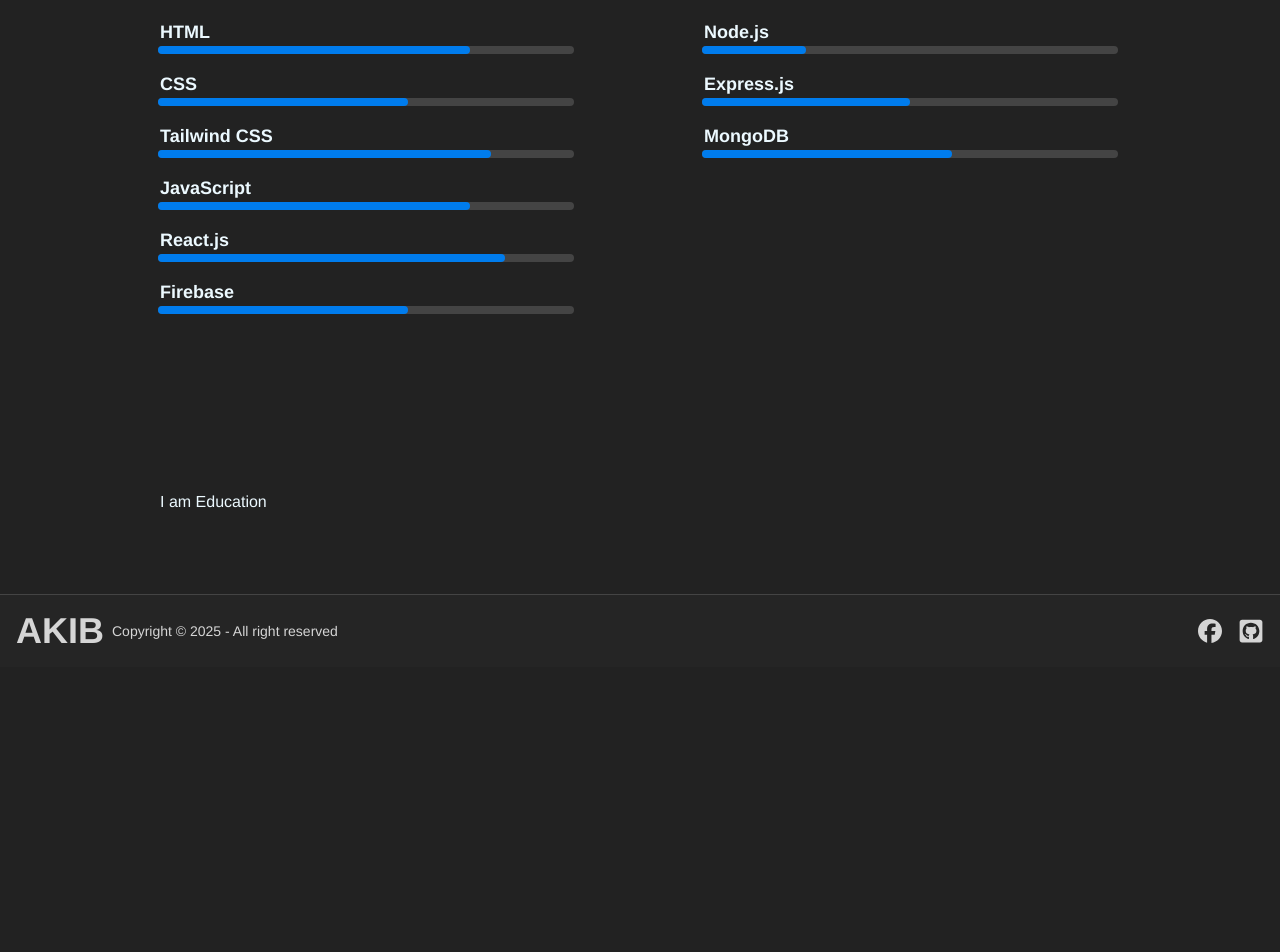
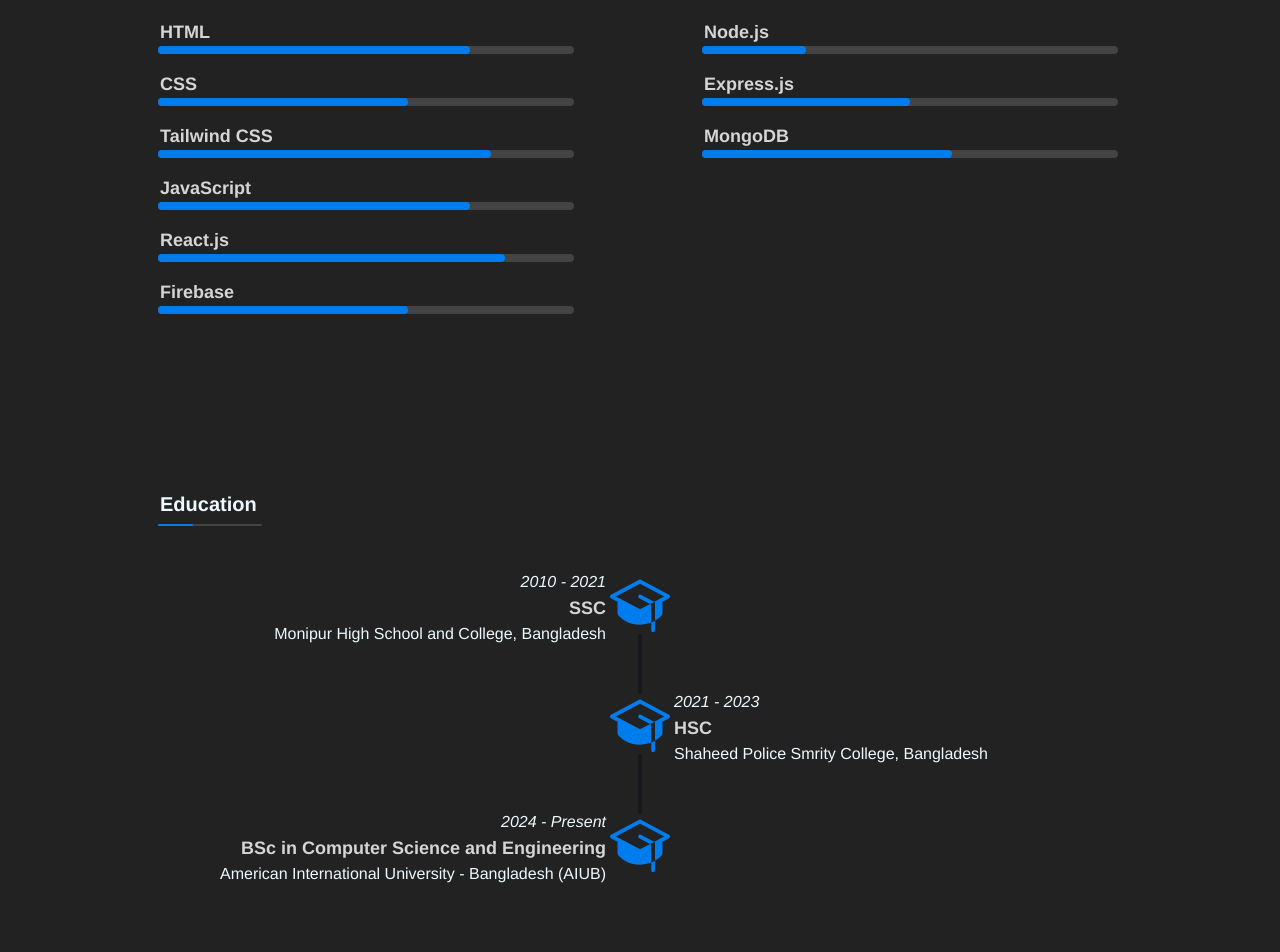
Before and after one commit to Akib-dev1/Professional-Portfolio, a React (Vite) app: page / in a window 1280 px wide. Shown: the part 1460-2412 px from the top of the page. Before the commit the page ends 2127 px from the top, so only its background shows below. Built offline with nearby package versions, Linux system fonts and the light colour scheme.

Commit message:
Education Done

```diff
--- a/src/Sections/Education.jsx
+++ b/src/Sections/Education.jsx
@@ -1,11 +1,53 @@
-import React from 'react';
+import React from "react";
+import { PiGraduationCapFill } from "react-icons/pi";
 
 const Education = () => {
-    return (
-        <div>
-            I am Education
-        </div>
-    );
+  return (
+    <div>
+      <h1 className="font-bold text-xl mb-1.5">Education</h1>
+      <div className="h-0.5 w-26 -translate-x-0.5 rounded-full bg-[#444444] mb-4">
+        <div className="w-1/3 rounded-full bg-[#007CED] h-full"></div>
+      </div>
+      <ul className="timeline mt-10 timeline-snap-icon max-md:timeline-compact timeline-vertical">
+        <li>
+          <div className="timeline-middle">
+            <PiGraduationCapFill size={60} className="text-[#007CED]" />
+          </div>
+          <div className="timeline-start mb-10 md:text-end">
+            <time className="font-mono italic">2010 - 2021</time>
+            <div className="text-lg font-black text-[#D5D5D5]">SSC</div> Monipur
+            High School and College, Bangladesh
+          </div>
+          <hr />
+        </li>
+        <li>
+          <hr />
+          <div className="timeline-middle">
+            <PiGraduationCapFill size={60} className="text-[#007CED]" />
+          </div>
+          <div className="timeline-end md:mb-10">
+            <time className="font-mono italic">2021 - 2023</time>
+            <div className="text-lg font-black text-[#D5D5D5]">HSC</div> Shaheed
+            Police Smrity College, Bangladesh
+          </div>
+          <hr />
+        </li>
+        <li>
+          <hr />
+          <div className="timeline-middle">
+            <PiGraduationCapFill size={60} className="text-[#007CED]" />
+          </div>
+          <div className="timeline-start mb-10 md:text-end">
+            <time className="font-mono italic">2024 - Present</time>
+            <div className="text-lg font-black text-[#D5D5D5]">
+              BSc in Computer Science and Engineering
+            </div>{" "}
+            American International University - Bangladesh (AIUB)
+          </div>
+        </li>
+      </ul>
+    </div>
+  );
 };
 
 export default Education;
--- a/src/Sections/Skills.jsx
+++ b/src/Sections/Skills.jsx
@@ -10,42 +10,42 @@ const Skills = () => {
       <div className="grid mt-10 grid-cols-2 max-md:grid-cols-1 md:gap-32 gap-12">
         <div className="">
           <h1 className="font-bold text-lg">Front End</h1>
-          <h3 className="text-lg font-semibold mt-6">HTML</h3>
+          <h3 className="text-lg font-semibold mt-6 text-[#D5D5D5]">HTML</h3>
           <div className="h-2 w-full -translate-x-0.5 rounded-full bg-[#444444] mb-4">
             <div className="w-3/4 rounded-full bg-[#007CED] h-full"></div>
           </div>
-          <h3 className="text-lg font-semibold mt-4">CSS</h3>
+          <h3 className="text-lg font-semibold mt-4 text-[#D5D5D5]">CSS</h3>
           <div className="h-2 w-full -translate-x-0.5 rounded-full bg-[#444444] mb-4">
             <div className="w-3/5 rounded-full bg-[#007CED] h-full"></div>
           </div>
-          <h3 className="text-lg font-semibold mt-4">Tailwind CSS</h3>
+          <h3 className="text-lg font-semibold mt-4 text-[#D5D5D5]">Tailwind CSS</h3>
           <div className="h-2 w-full -translate-x-0.5 rounded-full bg-[#444444] mb-4">
             <div className="w-4/5 rounded-full bg-[#007CED] h-full"></div>
           </div>
-          <h3 className="text-lg font-semibold mt-4">JavaScript</h3>
+          <h3 className="text-lg font-semibold mt-4 text-[#D5D5D5]">JavaScript</h3>
           <div className="h-2 w-full -translate-x-0.5 rounded-full bg-[#444444] mb-4">
             <div className="w-3/4 rounded-full bg-[#007CED] h-full"></div>
           </div>
-          <h3 className="text-lg font-semibold mt-4">React.js</h3>
+          <h3 className="text-lg font-semibold mt-4 text-[#D5D5D5]">React.js</h3>
           <div className="h-2 w-full -translate-x-0.5 rounded-full bg-[#444444] mb-4">
             <div className="w-5/6 rounded-full bg-[#007CED] h-full"></div>
           </div>
-          <h3 className="text-lg font-semibold mt-4">Firebase</h3>
+          <h3 className="text-lg font-semibold mt-4 text-[#D5D5D5]">Firebase</h3>
           <div className="h-2 w-full -translate-x-0.5 rounded-full bg-[#444444] mb-4">
             <div className="w-3/5 rounded-full bg-[#007CED] h-full"></div>
           </div>
         </div>
         <div className="">
           <h1 className="font-bold text-lg">Back End</h1>
-          <h3 className="text-lg font-semibold mt-6">Node.js</h3>
+          <h3 className="text-lg font-semibold mt-6 text-[#D5D5D5]">Node.js</h3>
           <div className="h-2 w-full -translate-x-0.5 rounded-full bg-[#444444] mb-4">
             <div className="w-1/4 rounded-full bg-[#007CED] h-full"></div>
           </div>
-          <h3 className="text-lg font-semibold mt-4">Express.js</h3>
+          <h3 className="text-lg font-semibold mt-4 text-[#D5D5D5]">Express.js</h3>
           <div className="h-2 w-full -translate-x-0.5 rounded-full bg-[#444444] mb-4">
             <div className="w-2/4 rounded-full bg-[#007CED] h-full"></div>
           </div>
-          <h3 className="text-lg font-semibold mt-4">MongoDB</h3>
+          <h3 className="text-lg font-semibold mt-4 text-[#D5D5D5]">MongoDB</h3>
           <div className="h-2 w-full -translate-x-0.5 rounded-full bg-[#444444] mb-4">
             <div className="w-3/5 rounded-full bg-[#007CED] h-full"></div>
           </div>
```
Also changed, not shown: 1 other file (tests, documents, lock files or other folders).
